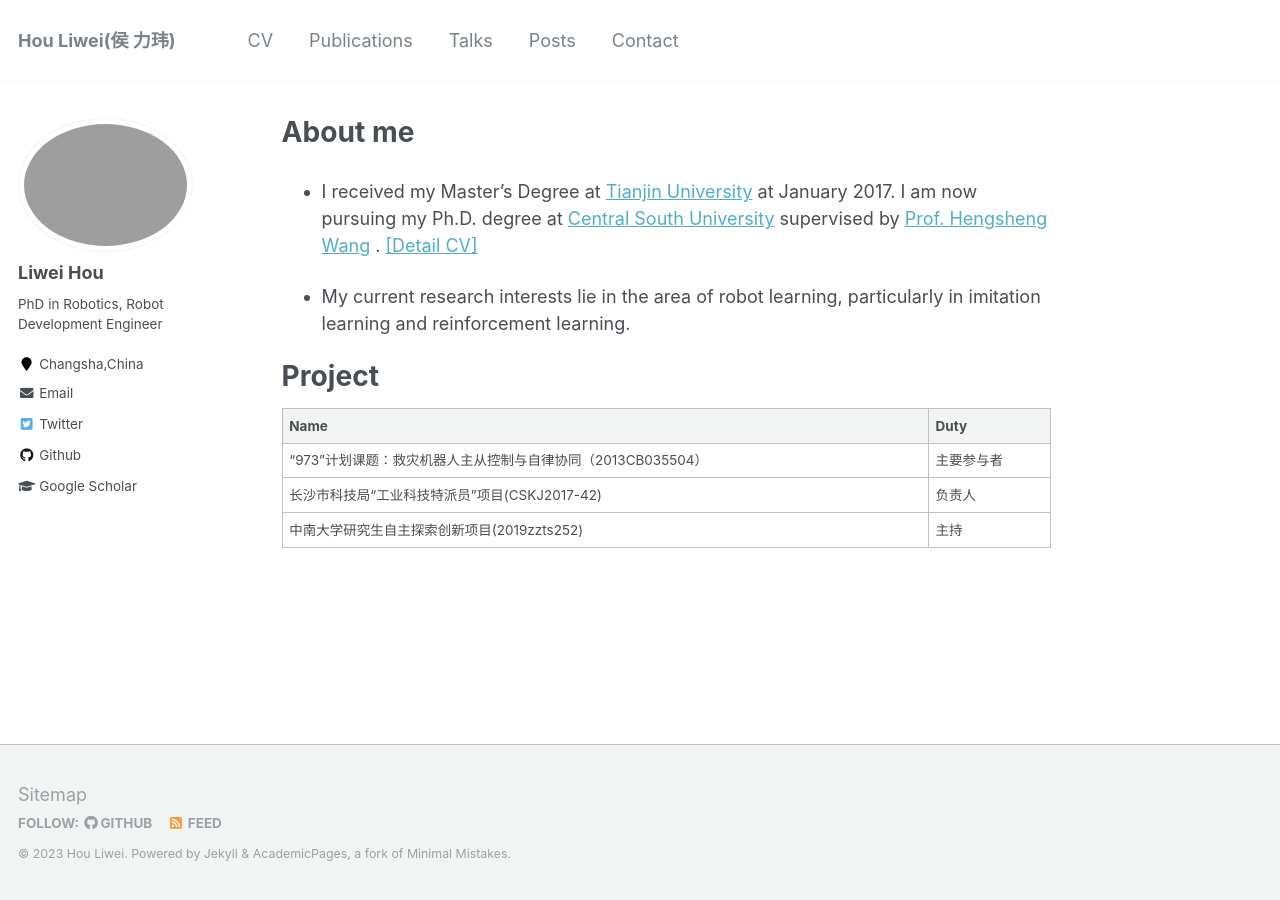
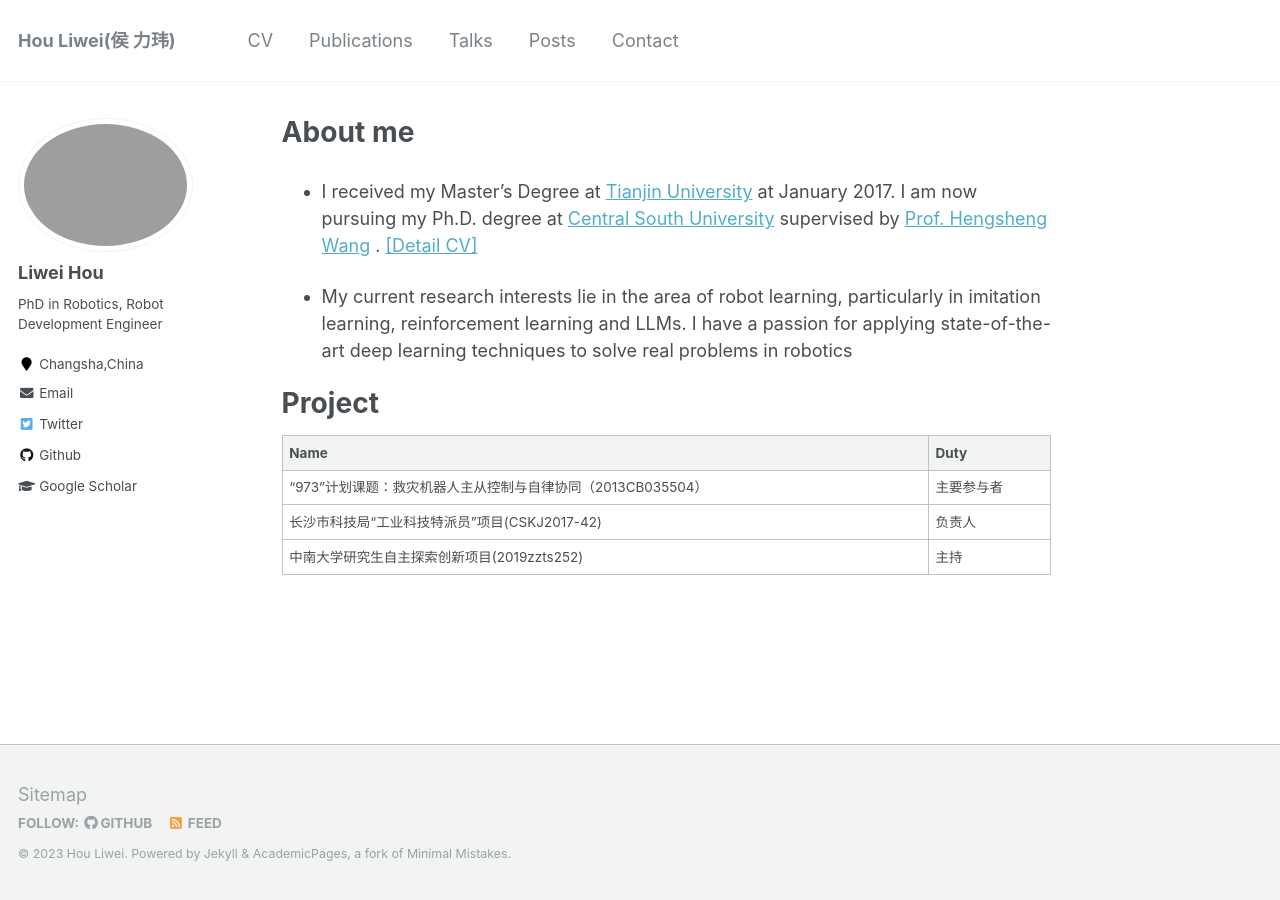
Before and after one commit to LiweiHou/LiweiHou.github.io, a Jekyll site: the page built from _pages/about.md, in a window 1280 px wide. Built offline with Jekyll 4.4.1, drawn with Linux system fonts in a browser that asks for light colours.

Commit message:
Update about.md

```diff
--- a/_pages/about.md
+++ b/_pages/about.md
@@ -11,7 +11,7 @@ redirect_from:
 
 * I received my Master’s Degree at [Tianjin University](https://baike.baidu.com/item/%E5%A4%A9%E6%B4%A5%E5%A4%A7%E5%AD%A6/134155?fr=aladdin) at January 2017. I am now pursuing my Ph.D. degree at [Central South University](https://baike.baidu.com/item/%E4%B8%AD%E5%8D%97%E5%A4%A7%E5%AD%A6/143850?fr=aladdin) supervised by [Prof. Hengsheng Wang](http://faculty.csu.edu.cn/wanghengsheng/zh_CN/index.htm) . [[Detail CV]](/files/houliwei_cv.pdf)
 
-* My current research interests lie in the area of robot learning, particularly in imitation learning and reinforcement learning.
+* My current research interests lie in the area of robot learning, particularly in imitation learning, reinforcement learning and LLMs. I have a passion for applying state-of-the-art deep learning techniques to solve real problems in robotics
 
 
 # Project
```
